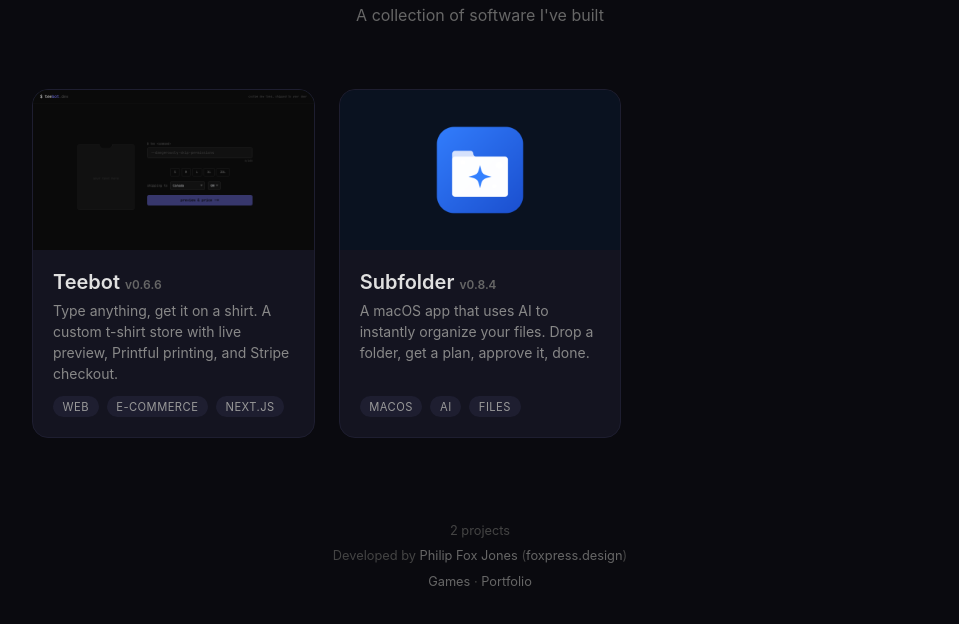
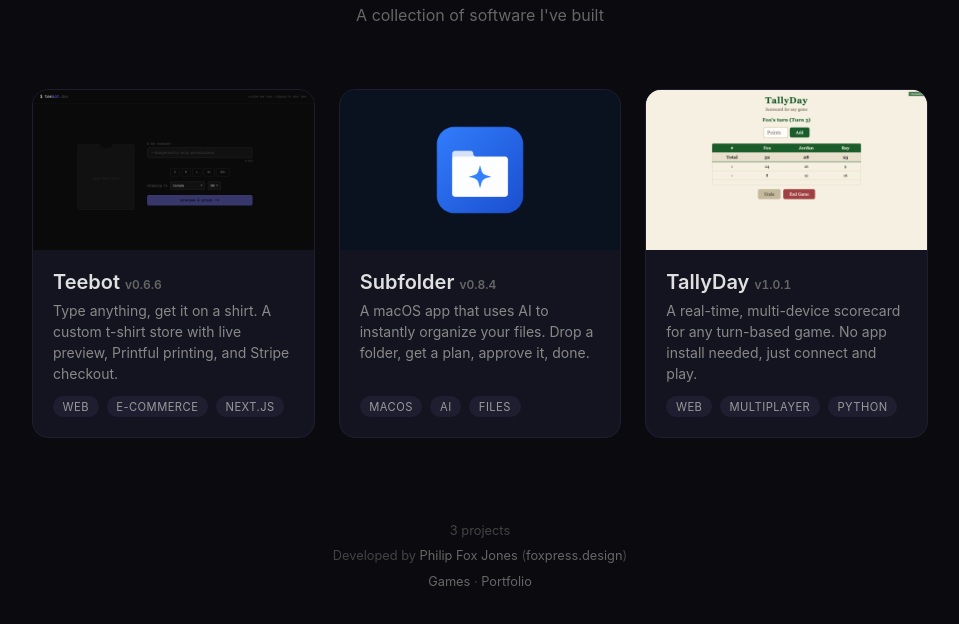
Before and after one commit to foxpress-design/software.foxpress.io, a plain HTML site: page index.html in a window 1280 px wide. Shown: the part 100-724 px from the top of the page, without its empty margins (160-1119 px from the left). Drawn offline with Linux system fonts and the light colour scheme.

Commit message:
Add TallyDay project with live screenshot thumbnail

```diff
--- a/index.html
+++ b/index.html
@@ -183,6 +183,16 @@
         tags: ["macOS", "ai", "files"],
         version: "0.8.4",
       },
+      {
+        title: "TallyDay",
+        description: "A real-time, multi-device scorecard for any turn-based game. No app install needed, just connect and play.",
+        icon: "tallyday-thumb.png",
+        screenshot: true,
+        color: "#f5efe6",
+        url: "https://tallyday.onrender.com",
+        tags: ["web", "multiplayer", "python"],
+        version: "1.0.1",
+      },
     ];
 
     const grid = document.getElementById("grid");
```
Also changed, not shown: tallyday-thumb.png (added), 1 other file.
